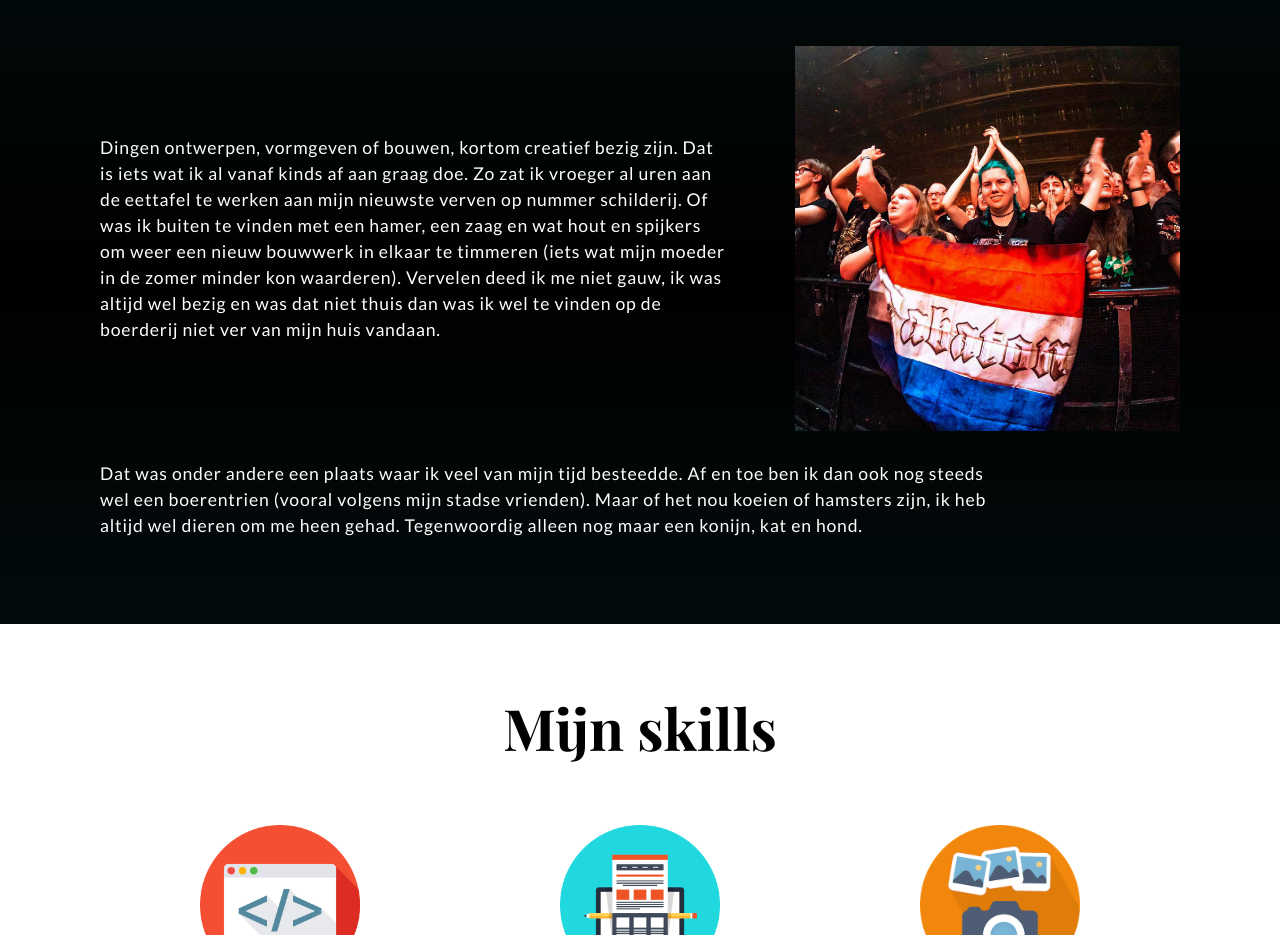
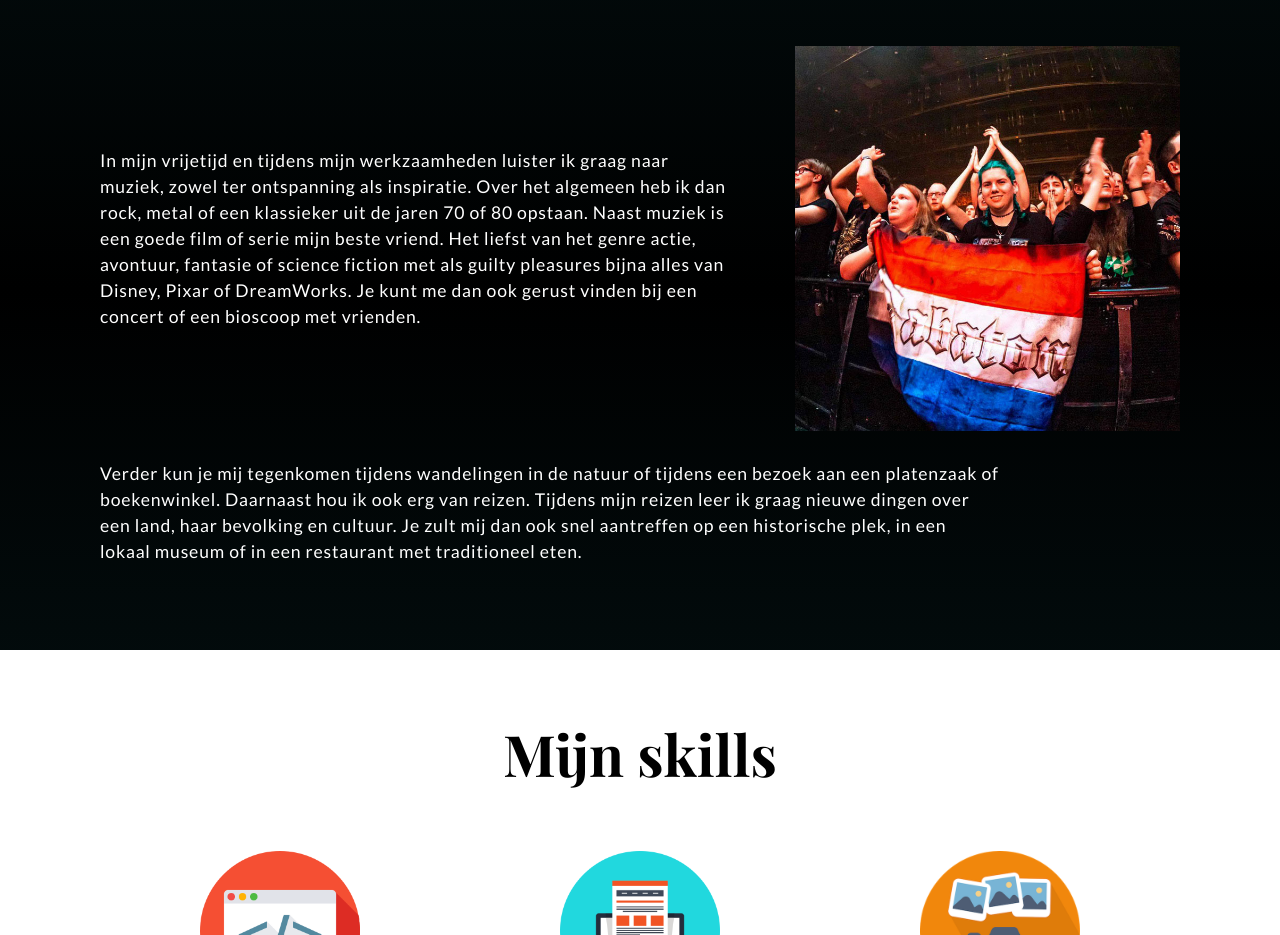
Before and after one commit to MelissaQ1999/Portfolio_Website, a plain HTML site: page pages/over-mij.html in a window 1280 px wide. Shown: the part 1000-1935 px from the top of the page. Drawn offline with nearby package versions, Linux system fonts and the light colour scheme; a web font is replaced by a local one.

Commit message:
Update over-mij.html

```diff
--- a/pages/over-mij.html
+++ b/pages/over-mij.html
@@ -134,20 +134,20 @@
                 </figure>
                 <section class="meInfo2">
                     <p>
-                        Dingen ontwerpen, vormgeven of bouwen, kortom creatief bezig zijn. Dat is iets wat ik al vanaf kinds af aan graag doe. Zo zat ik vroeger al uren aan de eettafel te werken aan mijn nieuwste verven op nummer schilderij. Of was ik buiten te vinden met een hamer, een zaag en wat hout en spijkers om weer een nieuw bouwwerk in elkaar te timmeren (iets wat mijn moeder in de zomer minder kon waarderen). Vervelen deed ik me niet gauw, ik was altijd wel bezig en was dat niet thuis dan was ik wel te vinden op de boerderij niet ver van mijn huis vandaan.
+                        In mijn vrijetijd en tijdens mijn werkzaamheden luister ik graag naar muziek, zowel ter ontspanning als inspiratie. Over het algemeen heb ik dan rock, metal of een klassieker uit de jaren 70 of 80 opstaan. Naast muziek is een goede film of serie mijn beste vriend. Het liefst van het genre actie, avontuur, fantasie of science fiction met als guilty pleasures bijna alles van Disney, Pixar of DreamWorks. Je kunt me dan ook gerust vinden bij een concert of een bioscoop met vrienden.
                         <br><br>
-                        Dat was onder andere een plaats waar ik veel van mijn tijd besteedde. Af en toe ben ik dan ook nog steeds wel een boerentrien (vooral volgens mijn stadse vrienden). Maar of het nou koeien of hamsters zijn, ik heb altijd wel dieren om me heen gehad. Tegenwoordig alleen nog maar een konijn, kat en hond.
+                        Verder kun je mij tegenkomen tijdens wandelingen in de natuur of tijdens een bezoek aan een platenzaak of boekenwinkel. Daarnaast hou ik ook erg van reizen. Tijdens mijn reizen leer ik graag nieuwe dingen over een land, haar bevolking en cultuur. Je zult mij dan ook snel aantreffen op een historische plek, in een lokaal museum of in een restaurant met traditioneel eten.
                     </p>
                 </section>
 
                 <section class="meInfo2Split1">
                     <p>
-                        Dingen ontwerpen, vormgeven of bouwen, kortom creatief bezig zijn. Dat is iets wat ik al vanaf kinds af aan graag doe. Zo zat ik vroeger al uren aan de eettafel te werken aan mijn nieuwste verven op nummer schilderij. Of was ik buiten te vinden met een hamer, een zaag en wat hout en spijkers om weer een nieuw bouwwerk in elkaar te timmeren (iets wat mijn moeder in de zomer minder kon waarderen). Vervelen deed ik me niet gauw, ik was altijd wel bezig en was dat niet thuis dan was ik wel te vinden op de boerderij niet ver van mijn huis vandaan.
+                        In mijn vrijetijd en tijdens mijn werkzaamheden luister ik graag naar muziek, zowel ter ontspanning als inspiratie. Over het algemeen heb ik dan rock, metal of een klassieker uit de jaren 70 of 80 opstaan. Naast muziek is een goede film of serie mijn beste vriend. Het liefst van het genre actie, avontuur, fantasie of science fiction met als guilty pleasures bijna alles van Disney, Pixar of DreamWorks. Je kunt me dan ook gerust vinden bij een concert of een bioscoop met vrienden.
                     </p>
                 </section>
                 <section class="meInfo2Split2">
                     <p>
-                        Dat was onder andere een plaats waar ik veel van mijn tijd besteedde. Af en toe ben ik dan ook nog steeds wel een boerentrien (vooral volgens mijn stadse vrienden). Maar of het nou koeien of hamsters zijn, ik heb altijd wel dieren om me heen gehad. Tegenwoordig alleen nog maar een konijn, kat en hond.
+                        Verder kun je mij tegenkomen tijdens wandelingen in de natuur of tijdens een bezoek aan een platenzaak of boekenwinkel. Daarnaast hou ik ook erg van reizen. Tijdens mijn reizen leer ik graag nieuwe dingen over een land, haar bevolking en cultuur. Je zult mij dan ook snel aantreffen op een historische plek, in een lokaal museum of in een restaurant met traditioneel eten.
                     </p>
                 </section>
             </article>
```
